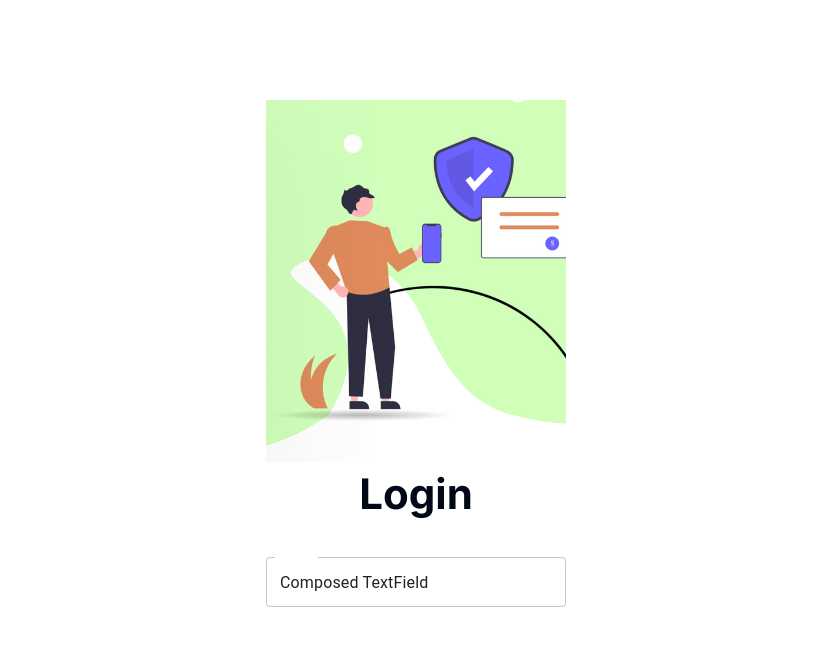
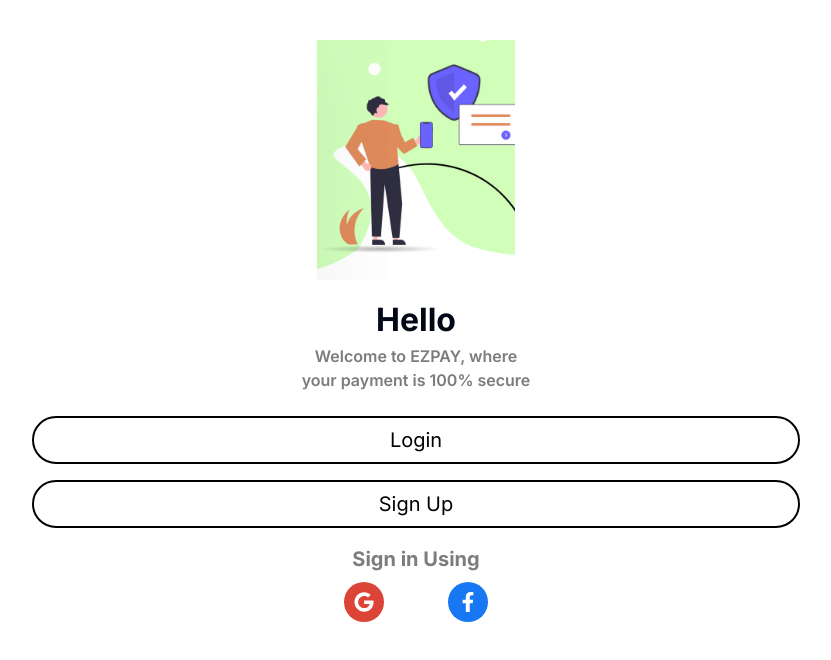
Before and after one commit to ez-pay/ez-pay, a Next.js app: page / in a window 1280 px wide. Shown: the top 660 px of the page, without its empty margins (224-1055 px from the left). Built offline with nearby package versions, Linux system fonts and the light colour scheme; no server answers.

Commit message:
add page routings and authentication

```diff
--- a/app/authpage/authpage.tsx
+++ b/app/authpage/authpage.tsx
@@ -1,20 +1,28 @@
 import Image from "next/image";
 import GoogleButton from "@/components/ui/googlebutton";
 import FacebookButton from "@/components/ui/facebookbutton";
-import { FaGoogle } from "react-icons/fa";
+import { auth } from "auth";
+import { redirect } from "next/navigation";
+import { useEffect } from "react";
 
-export default function AuthPage() {
+export default async function AuthPage() {
+  const session = await auth();
+  if (session) {
+    redirect("/home");
+  }
+
   return (
     <div
       style={{
         display: "flex",
         flexDirection: "column",
-        justifyContent: "flex-start", // Aligns content at the top
+        justifyContent: "flex-start",
         alignItems: "center",
         minHeight: "100vh",
       }}
     >
-      <div style={{ height: "100px" }}></div>
+      <div style={{ height: "5vh" }}></div>
+
       <div
         style={{
           display: "flex",
@@ -22,27 +30,40 @@ export default function AuthPage() {
           alignItems: "start",
         }}
       >
+        <div
+          style={{
+            width: "50vw",
+            height: "30vh",
+            position: "relative",
+          }}
+        >
           <Image
             src="/welcomeimage.png"
             alt="Next.js logo"
-          width={300}
-          height={300}
+            layout="fill"
+            objectFit="contain"
             priority
           />
-        <div style={{ height: "30px" }}></div>
         </div>
+      </div>
+
+      <div style={{ height: "2vh" }}></div>
+
+      {/* Title */}
       <div
         style={{
           display: "flex",
           flexDirection: "row",
           justifyContent: "center",
-          fontSize: "42px",
+          fontSize: "4vh",
           fontWeight: "bold",
-          height: "55px",
+          height: "6vh",
         }}
       >
         Hello
       </div>
+
+      {/* Subtitle 1 */}
       <div
         style={{
           display: "flex",
@@ -50,11 +71,14 @@ export default function AuthPage() {
           justifyContent: "center",
           color: "rgb(124 124 124)",
           fontWeight: "600",
-          height: "20px",
+          height: "3vh",
+          fontSize: "2vh",
         }}
       >
         Welcome to EZPAY, where
       </div>
+
+      {/* Subtitle 2 */}
       <div
         style={{
           display: "flex",
@@ -62,24 +86,21 @@ export default function AuthPage() {
           justifyContent: "center",
           color: "rgb(124 124 124)",
           fontWeight: "600",
-          height: "20px",
+          height: "3vh",
+          fontSize: "2vh",
         }}
       >
         your payment is 100% secure
       </div>
-      <div style={{ height: "40px" }}></div>
+
+      <div style={{ height: "3vh" }}></div>
+
+      {/* Buttons for Login and Signup */}
       <div
         style={{
           display: "flex",
-          flexDirection: "row",
+          flexDirection: "column",
           alignItems: "center",
-          justifyContent: "center",
-        }}
-      >
-        <div
-          style={{
-            color: "white",
-            borderRadius: "20px",
         }}
       >
         <button
@@ -87,50 +108,59 @@ export default function AuthPage() {
             border: "2px solid black",
             background: "white",
             color: "black",
-              borderRadius: "20px",
-              height: "45px",
-              width: "240px",
+            borderRadius: "3vh",
+            height: "6vh",
+            width: "60vw",
+            fontSize: "2.5vh",
           }}
         >
           Login
         </button>
-          <div style={{ height: "20px" }}></div>
+
+        <div style={{ height: "2vh" }}></div>
+
         <button
           style={{
             border: "2px solid black",
             background: "white",
             color: "black",
-              borderRadius: "20px",
-              height: "45px",
-              width: "240px",
+            borderRadius: "3vh",
+            height: "6vh",
+            width: "60vw",
+            fontSize: "2.5vh",
           }}
         >
           Sign Up
         </button>
-          <div style={{ height: "30px" }}></div>
+
+        <div style={{ height: "2vh" }}></div>
+
+        {/* Sign in using other methods */}
         <div
           style={{
             display: "flex",
-              flexDirection: "row",
-              justifyContent: "center",
+            flexDirection: "column",
+            alignItems: "center",
             color: "rgb(124 124 124)",
             fontWeight: "bold",
+            fontSize: "2.5vh",
           }}
         >
           <h1>Sign in Using</h1>
         </div>
-          <div style={{ height: "5px" }}></div>
+
+        <div style={{ height: "1vh" }}></div>
+
+        {/* Social login buttons */}
         <div
           style={{
             display: "flex",
-              flexDirection: "row",
             justifyContent: "center",
           }}
         >
           <GoogleButton />
-            <div style={{ width: "20px" }}></div>
+          <div style={{ width: "5vw" }}></div>
           <FacebookButton />
-          </div>
         </div>
       </div>
     </div>
--- a/app/globals.css
+++ b/app/globals.css
@@ -45,3 +45,15 @@
     @apply bg-background text-foreground;
   }
 }
+
+/* Prevent scrolling */
+html,
+body {
+  height: 100%;
+  margin: 0;
+  overflow: hidden; /* Disable scrolling */
+}
+
+#__next {
+  height: 100%; /* Ensure the Next.js app takes full height */
+}
--- a/app/layout.tsx
+++ b/app/layout.tsx
@@ -86,13 +86,12 @@ export default function RootLayout({ children }: React.PropsWithChildren) {
     <html lang="en">
       <body className={inter.className}>
         <div className="flex h-full min-h-screen w-full flex-col justify-between">
-          {/* <Header /> */}
-
-          {/* <main className="mx-auto w-full max-w-3xl flex-auto px-4 py-4 sm:px-6 md:py-6">
+          {/* <Header />
+          <main className="mx-auto w-full max-w-3xl flex-auto px-4 py-4 sm:px-6 md:py-6">
             {children}
           </main> */}
-          {/* <AuthPage /> */}
-          <LoginPage />
+          <AuthPage />
+          {/* <LoginPage /> */}
         </div>
       </body>
     </html>
--- a/app/loginpage/loginpage.tsx
+++ b/app/loginpage/loginpage.tsx
@@ -9,12 +9,16 @@ export default function LoginPage() {
       style={{
         display: "flex",
         flexDirection: "column",
-        justifyContent: "flex-start", // Aligns content at the top
+        justifyContent: "flex-start",
         alignItems: "center",
         minHeight: "100vh",
       }}
     >
-      <div style={{ height: "100px" }}></div>
+      <div
+        style={{
+          height: "7vh",
+        }}
+      ></div>
       <div
         style={{
           display: "flex",
@@ -22,37 +26,110 @@ export default function LoginPage() {
           alignItems: "start",
         }}
       >
-        <Image
-          src="/welcomeimage.png"
-          alt="Next.js logo"
-          width={300}
-          height={300}
-          priority
+        <div
+          style={{
+            width: "50vw",
+            height: "30vh",
+            position: "relative",
+          }}
+        >
+          <Image
+            src="/welcomeimage.png"
+            alt="Next.js logo"
+            layout="fill"
+            objectFit="contain"
+            priority
+          />
+        </div>
+      </div>
+      <div style={{ height: "2vh" }}></div>
+      <div
+        style={{
+          display: "flex",
+          flexDirection: "row",
+          justifyContent: "center",
+          fontSize: "4vh",
+          fontWeight: "bold",
+          height: "6vh",
+        }}
+      >
+        Login
+      </div>
+      <div style={{ height: "4vh" }}></div>
+      <FormControl>
+        <InputLabel htmlFor="component-outlined">Email</InputLabel>
+        <OutlinedInput
+          id="component-outlined"
+          defaultValue=""
+          label="Name"
+          sx={{
+            width: "80vw",
+            height: "9vh",
+            "& .MuiOutlinedInput-notchedOutline": {
+              borderWidth: "2px",
+            },
+          }}
         />
-        <div style={{ height: "30px" }}></div>
+      </FormControl>
+      <div style={{ height: "2vh" }}></div>
+      <FormControl>
+        <InputLabel htmlFor="component-outlined">Password</InputLabel>
+        <OutlinedInput
+          id="component-outlined"
+          defaultValue=""
+          label="Name"
+          sx={{
+            width: "80vw",
+            height: "9vh",
+            "& .MuiOutlinedInput-notchedOutline": {
+              borderWidth: "2px",
+            },
+          }}
+        />
+      </FormControl>
+      <div style={{ height: "1vh" }}></div>
+      <div
+        style={{
+          height: "3vh",
+          display: "flex",
+          flexDirection: "row",
+          justifyContent: "start",
+          width: "100%",
+        }}
+      >
+        <div style={{ width: "10vw" }}></div>
+        <div
+          style={{
+            fontSize: "1.5vh",
+            color: "rgb(189 189 189)",
+            fontWeight: "600",
+          }}
+        >
+          Forgot Password?
+        </div>
       </div>
       <div
         style={{
           display: "flex",
           flexDirection: "row",
-          justifyContent: "center",
-          fontSize: "42px",
-          fontWeight: "bold",
-          height: "55px",
+          width: "100%",
+          justifyContent: "end",
         }}
       >
-        Login
+        <button
+          style={{
+            border: "2px solid black",
+            background: "white",
+            color: "black",
+            borderRadius: "2vh",
+            height: "7vh",
+            width: "26vw",
+          }}
+        >
+          Sign Up
+        </button>
+        <div style={{ width: "10vw" }}></div>
       </div>
-      <div style={{ height: "40px" }}></div>
-      <FormControl>
-        <InputLabel htmlFor="component-outlined"></InputLabel>
-        <OutlinedInput
-          id="component-outlined"
-          defaultValue="Composed TextField"
-          label="Name"
-          sx={{ width: "300px", height: "50px" }} // Adjust width and height here
-        />
-      </FormControl>
     </div>
   );
 }
--- a/components/add-point-button.tsx
+++ b/components/add-point-button.tsx
@@ -30,7 +30,7 @@ export default function AddPointButton() {
   };
 
   return (
-    <button onClick={addPoint} disabled={loading}>
+    <button disabled={loading}>
       {loading ? "Adding Point..." : "Add 1 Point"}
     </button>
   );
--- a/components/ui/googlebutton.tsx
+++ b/components/ui/googlebutton.tsx
@@ -1,15 +1,26 @@
 import { FaGoogle } from "react-icons/fa";
+import { signIn, signOut } from "auth";
+import { Button } from "./button";
 
-export default function GoogleButton() {
+export default function GoogleButton({
+  provider,
+  ...props
+}: { provider?: string } & React.ComponentPropsWithRef<typeof Button>) {
   return (
+    <form
+      action={async () => {
+        "use server"; // This ensures the code runs on the server.
+        await signIn(provider); // Server-side sign-in logic.
+      }}
+    >
       <button
         className="icon-button"
         style={{
-        borderRadius: "20px", // Reduce size proportionally
+          borderRadius: "20px",
           background: "rgb(219, 68, 55)",
-        width: "40px", // Button width reduced proportionally
-        height: "40px", // Button height reduced proportionally
-        display: "flex", // Flexbox to center the icon
+          width: "40px",
+          height: "40px",
+          display: "flex",
           justifyContent: "center",
           alignItems: "center",
         }}
@@ -19,10 +30,11 @@ export default function GoogleButton() {
           style={{
             alignItems: "center",
             color: "white",
-          width: "20px", // Reduced width of the icon
-          height: "20px", // Reduced height of the icon
+            width: "20px",
+            height: "20px",
           }}
         />
       </button>
+    </form>
   );
 }
--- /dev/null
+++ b/pages/home.tsx
@@ -0,0 +1,7 @@
+export default function Home() {
+  return (
+    <div>
+      <h1>Welcome to the Home Page!</h1>
+    </div>
+  );
+}
```
Also changed, not shown: app/homepage/homepage.jsx (+8 -0 lines). Lines whose indentation alone changed are shown as unchanged.
